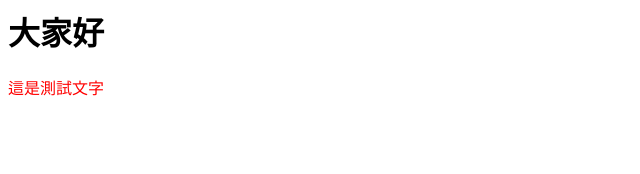
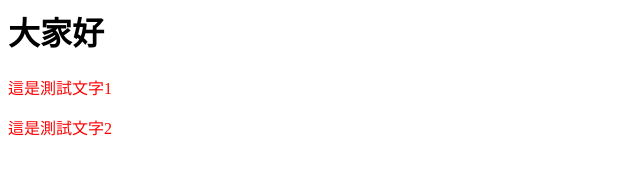
Before and after one commit to raxlai/hahow-git, a plain HTML site: page index.html in a window 1280 px wide. Shown: the whole page, without its empty margins (0-640 px from the left). Drawn offline with Linux system fonts and the light colour scheme.

Commit message:
modify index.html

```diff
--- a/index.html
+++ b/index.html
@@ -6,6 +6,7 @@
 
   <body>
     <h1>大家好</h1>
-    <p class="red-color">這是測試文字</p>
+    <p class="red-color">這是測試文字1</p>
+    <p class="red-color">這是測試文字2</p>
   </body>
 </html>
```
